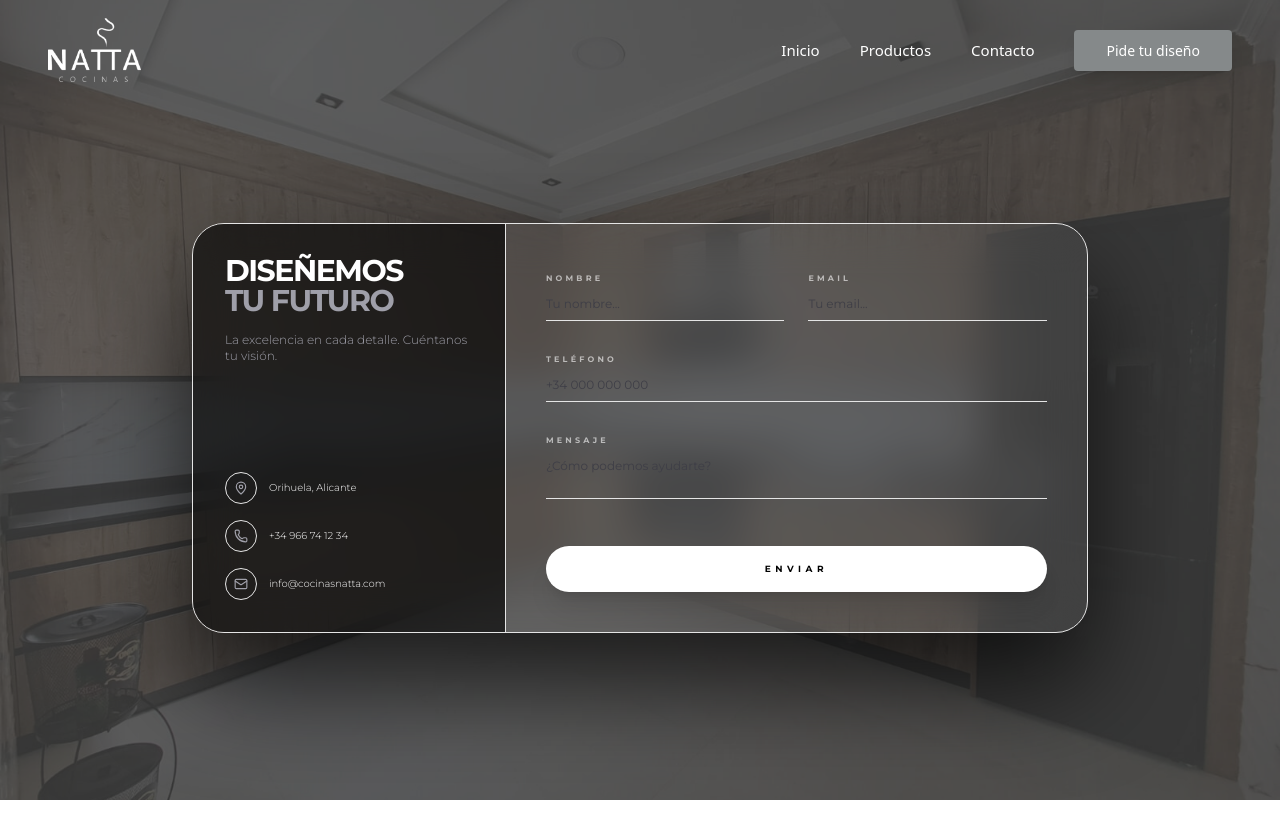
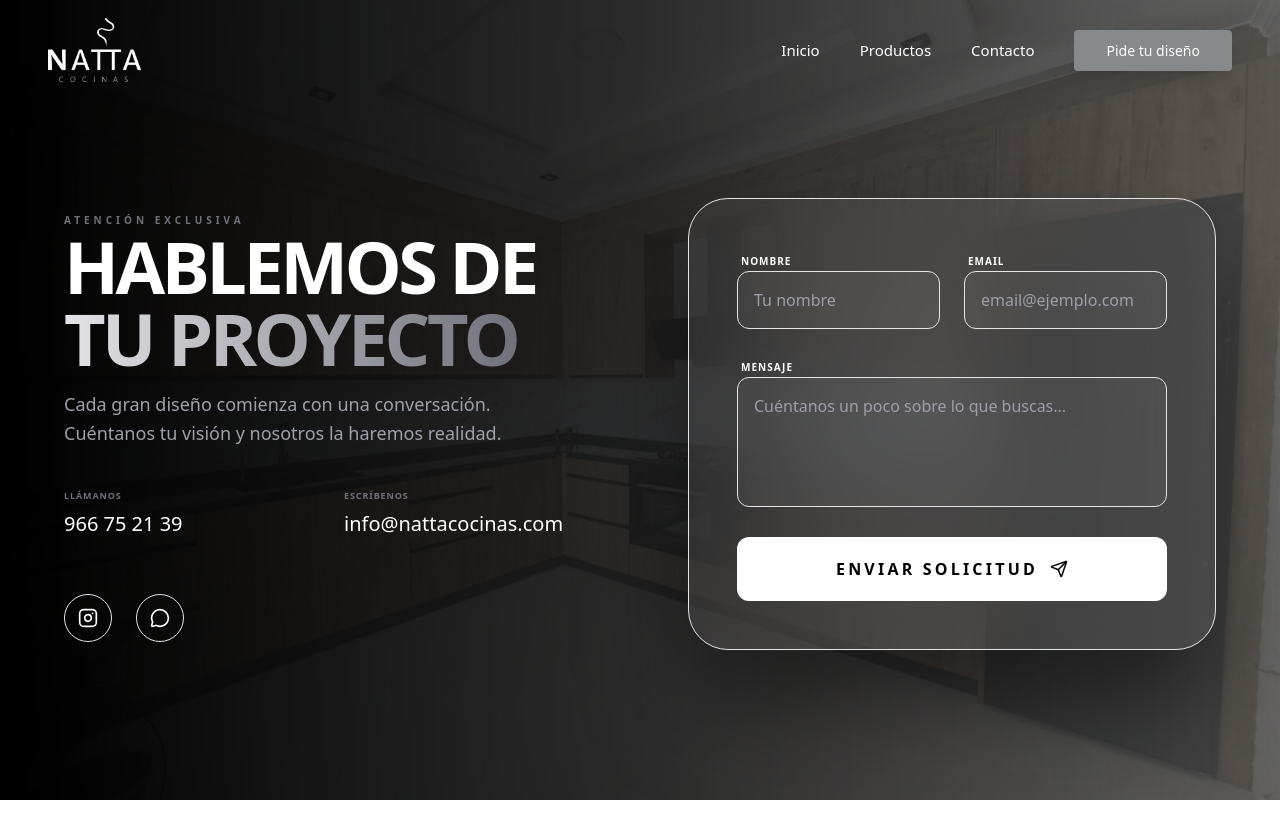
Before and after one commit to var-o18/cocinasnatta-web, a Next.js app in the folder cocinasnatta-frontend/: page /contacto in a window 1280 px wide. Built offline with nearby package versions, Linux system fonts and the light colour scheme.

Commit message:
feat: realizado cambios entre secciones de home y remodelado el formulario

```diff
--- a/cocinasnatta-frontend/app/globals.css
+++ b/cocinasnatta-frontend/app/globals.css
@@ -117,3 +117,12 @@ html {
 .font-monserrat {
   font-family: 'Montserrat', sans-serif;
 }
+
+@keyframes ken-burns {
+  0% { transform: scale(1); }
+  100% { transform: scale(1.15); }
+}
+
+.animate-ken-burns {
+  animation: ken-burns 20s ease-in-out infinite alternate;
+}
--- a/cocinasnatta-frontend/components/sections/ContactForm.tsx
+++ b/cocinasnatta-frontend/components/sections/ContactForm.tsx
@@ -2,7 +2,7 @@
 
 import React, { useState } from "react";
 import Image from "next/image";
-import { Send, MapPin, Phone, Mail } from "lucide-react";
+import { Send, Phone, Mail, MessageCircle } from "lucide-react";
 
 export default function ContactForm() {
   const [formData, setFormData] = useState({
@@ -14,119 +14,109 @@ export default function ContactForm() {
 
   const handleSubmit = (e: React.FormEvent) => {
     e.preventDefault();
-    alert("Mensaje enviado con éxito.");
+    alert("Mensaje enviado con éxito. Nos pondremos en contacto contigo pronto.");
   };
 
   return (
-    <section className="relative min-h-screen lg:h-screen w-full flex items-center justify-center pt-40 pb-20 lg:pt-24 lg:pb-10 px-4 bg-[#1A1A1A]">
-      {/* Fondo con Imagen */}
-      <div className="absolute inset-0 z-0 transition-opacity duration-1000">
-        <div className="absolute inset-0 bg-black/50 z-10" />
+    <section className="relative min-h-screen w-full flex items-center justify-center pt-32 pb-20 px-4 bg-[#0A0A0A] overflow-hidden">
+      {/* Fondo Cinematográfico con Efecto Ken Burns */}
+      <div className="absolute inset-0 z-0">
+        <div className="absolute inset-0 bg-gradient-to-r from-black via-black/60 to-transparent z-10" />
         <Image
           src="/assets/fotoporquecocinasnatta.png"
           alt="Cocinas Natta Interior"
           fill
-          className="object-cover"
+          className="object-cover opacity-60 animate-ken-burns"
           priority
         />
       </div>
 
-      <div className="relative z-20 w-full max-w-4xl font-monserrat">
-        <div className="flex flex-col md:flex-row items-stretch rounded-[2rem] overflow-hidden shadow-[0_50px_100px_rgba(0,0,0,0.7)] border border-white/10 backdrop-blur-xl">
+      <div className="relative z-20 w-full max-w-6xl flex flex-col lg:flex-row items-center gap-16 lg:gap-24">
 
-          {/* Lado Izquierdo: Info Compacta */}
-          <div className="md:w-[35%] bg-black/60 p-8 flex flex-col justify-between text-white border-b md:border-b-0 md:border-r border-white/5">
-            <div className="space-y-4 pt-12 md:pt-0">
-              <h2 className="text-3xl md:text-3xl font-bold uppercase tracking-tighter leading-none">
-                DISEÑEMOS <br />
-                <span className="text-zinc-400">TU FUTURO</span>
-              </h2>
-              <p className="text-zinc-400 font-light text-xs">
-                La excelencia en cada detalle. Cuéntanos tu visión.
+        {/* Lado Izquierdo: Texto Editorial y Contacto Directo */}
+        <div className="lg:w-1/2 space-y-10 text-white">
+          <div className="space-y-4">
+            <span className="text-zinc-500 uppercase tracking-[0.4em] text-[10px] font-bold">Atención Exclusiva</span>
+            <h1 className="text-5xl md:text-7xl font-bold uppercase tracking-tighter leading-none">
+              Hablemos de <br />
+              <span className="text-transparent bg-clip-text bg-gradient-to-r from-zinc-200 to-zinc-500">tu proyecto</span>
+            </h1>
+            <p className="text-zinc-400 font-light text-lg max-w-md leading-relaxed">
+              Cada gran diseño comienza con una conversación. Cuéntanos tu visión y nosotros la haremos realidad.
             </p>
           </div>
 
-            <div className="space-y-4 mt-8">
-              <div className="flex items-center gap-3">
-                <div className="w-8 h-8 rounded-full border border-white/10 flex items-center justify-center text-zinc-400">
-                  <MapPin size={14} />
+          <div className="grid grid-cols-1 md:grid-cols-2 gap-8">
+            <div className="space-y-2">
+              <p className="text-zinc-500 uppercase text-[9px] tracking-widest font-bold">Llámanos</p>
+              <a href="tel:966752139" className="text-xl font-light hover:text-zinc-400 transition-colors">966 75 21 39</a>
             </div>
-                <p className="text-[10px] font-light">Orihuela, Alicante</p>
-              </div>
-              <div className="flex items-center gap-3">
-                <div className="w-8 h-8 rounded-full border border-white/10 flex items-center justify-center text-zinc-400">
-                  <Phone size={14} />
-                </div>
-                <p className="text-[10px] font-light">+34 966 74 12 34</p>
-              </div>
-              <div className="flex items-center gap-3">
-                <div className="w-8 h-8 rounded-full border border-white/10 flex items-center justify-center text-zinc-400">
-                  <Mail size={14} />
-                </div>
-                <p className="text-[10px] font-light">info@cocinasnatta.com</p>
-              </div>
+            <div className="space-y-2">
+              <p className="text-zinc-500 uppercase text-[9px] tracking-widest font-bold">Escríbenos</p>
+              <a href="mailto:info@nattacocinas.com" className="text-xl font-light hover:text-zinc-400 transition-colors">info@nattacocinas.com</a>
             </div>
           </div>
 
-          {/* Lado Derecho: Formulario "Cuadradico" */}
-          <div className="md:w-[65%] bg-white/5 p-8 md:p-10">
+          <div className="flex gap-6 pt-4">
+            <a href="https://www.instagram.com/nattacocinas/" target="_blank" rel="noopener noreferrer" className="w-12 h-12 rounded-full border border-white/10 flex items-center justify-center hover:bg-white hover:text-black transition-all duration-500">
+              <svg width="20" height="20" viewBox="0 0 24 24" fill="none" stroke="currentColor" strokeWidth="2" strokeLinecap="round" strokeLinejoin="round">
+                <rect x="2" y="2" width="20" height="20" rx="5" ry="5"></rect>
+                <path d="M16 11.37A4 4 0 1 1 12.63 8 4 4 0 0 1 16 11.37z"></path>
+                <line x1="17.5" y1="6.5" x2="17.51" y2="6.5"></line>
+              </svg>
+            </a>
+            <a href="https://wa.me/34966752139" target="_blank" rel="noopener noreferrer" className="w-12 h-12 rounded-full border border-white/10 flex items-center justify-center hover:bg-white hover:text-black transition-all duration-500">
+              <MessageCircle size={20} />
+            </a>
+          </div>
+        </div>
+
+        {/* Lado Derecho: Formulario Glassmorphism */}
+        <div className="lg:w-1/2 w-full">
+          <div className="bg-white/5 backdrop-blur-2xl p-8 md:p-12 rounded-[2.5rem] border border-white/10 shadow-[0_50px_100px_rgba(0,0,0,0.5)]">
             <form onSubmit={handleSubmit} className="space-y-6">
               <div className="grid grid-cols-1 md:grid-cols-2 gap-6">
-                <div className="space-y-1">
-                  <label className="text-[8px] uppercase tracking-[0.4em] font-bold text-white opacity-60">Nombre</label>
+                <div className="space-y-2">
+                  <label className="text-[10px] uppercase tracking-widest text-white ml-1 font-bold">Nombre</label>
                   <input
                     type="text"
+                    placeholder="Tu nombre"
+                    className="w-full bg-white/5 border border-white/10 rounded-xl px-4 py-4 text-white focus:outline-none focus:border-white transition-all placeholder:text-zinc-400"
                     required
-                    className="w-full bg-transparent border-b border-white/10 px-0 py-2 text-white focus:outline-none focus:border-white transition-all placeholder:text-zinc-700 text-xs"
-                    placeholder="Tu nombre..."
-                    onChange={(e) => setFormData({...formData, nombre: e.target.value})}
                   />
                 </div>
-                <div className="space-y-1">
-                  <label className="text-[8px] uppercase tracking-[0.4em] font-bold text-white opacity-60">Email</label>
+                <div className="space-y-2">
+                  <label className="text-[10px] uppercase tracking-widest text-white ml-1 font-bold">Email</label>
                   <input
                     type="email"
+                    placeholder="email@ejemplo.com"
+                    className="w-full bg-white/5 border border-white/10 rounded-xl px-4 py-4 text-white focus:outline-none focus:border-white transition-all placeholder:text-zinc-400"
                     required
-                    className="w-full bg-transparent border-b border-white/10 px-0 py-2 text-white focus:outline-none focus:border-white transition-all placeholder:text-zinc-700 text-xs"
-                    placeholder="Tu email..."
-                    onChange={(e) => setFormData({...formData, email: e.target.value})}
                   />
                 </div>
               </div>
 
-              <div className="space-y-1">
-                <label className="text-[8px] uppercase tracking-[0.4em] font-bold text-white opacity-60">Teléfono</label>
-                <input
-                  type="tel"
-                  className="w-full bg-transparent border-b border-white/10 px-0 py-2 text-white focus:outline-none focus:border-white transition-all placeholder:text-zinc-700 text-xs"
-                  placeholder="+34 000 000 000"
-                  onChange={(e) => setFormData({...formData, telefono: e.target.value})}
-                />
-              </div>
-
-              <div className="space-y-1">
-                <label className="text-[8px] uppercase tracking-[0.4em] font-bold text-white opacity-60">Mensaje</label>
+              <div className="space-y-2">
+                <label className="text-[10px] uppercase tracking-widest text-white ml-1 font-bold">Mensaje</label>
                 <textarea
-                  rows={2}
+                  placeholder="Cuéntanos un poco sobre lo que buscas..."
+                  rows={4}
+                  className="w-full bg-white/5 border border-white/10 rounded-xl px-4 py-4 text-white focus:outline-none focus:border-white transition-all placeholder:text-zinc-400 resize-none"
                   required
-                  className="w-full bg-transparent border-b border-white/10 px-0 py-2 text-white focus:outline-none focus:border-white transition-all placeholder:text-zinc-700 text-xs resize-none"
-                  placeholder="¿Cómo podemos ayudarte?"
-                  onChange={(e) => setFormData({...formData, mensaje: e.target.value})}
                 ></textarea>
               </div>
 
-              <div className="pt-4">
               <button
                 type="submit"
-                  className="w-full px-12 py-4 bg-white text-black text-[9px] uppercase tracking-[0.5em] font-bold rounded-full hover:bg-zinc-200 transition-all duration-500 shadow-xl"
+                className="w-full bg-white text-black font-bold uppercase tracking-[0.2em] py-5 rounded-xl hover:bg-zinc-200 transition-all duration-500 flex items-center justify-center gap-3 group"
               >
-                  Enviar
+                Enviar Solicitud
+                <Send size={18} className="group-hover:translate-x-1 group-hover:-translate-y-1 transition-transform" />
               </button>
-              </div>
             </form>
           </div>
+        </div>
 
-        </div>
       </div>
     </section>
   );
--- a/cocinasnatta-frontend/components/sections/Hero.tsx
+++ b/cocinasnatta-frontend/components/sections/Hero.tsx
@@ -19,11 +19,13 @@ export default function Hero() {
       <div
         className="absolute inset-0 z-0 transition-opacity duration-300"
         style={{
-          opacity: Math.max(0, 1 - scrollY / 800),
+          opacity: Math.max(0, 1 - scrollY / 1200),
           transform: `scale(${1 + scrollY * 0.0003})`
         }}
       >
         <div className="absolute inset-0 bg-black/30 z-10" />
+        {/* Degradado inferior más largo y denso */}
+        <div className="absolute inset-0 z-20 bg-gradient-to-t from-black via-black/40 to-transparent h-full" />
         <Image
           src="/assets/hero_image.png"
           alt="Cocinas Natta Design"
```
Also changed, not shown: cocinasnatta-frontend/components/sections/Showroom.tsx (+6 -1 lines), cocinasnatta-frontend/components/sections/WhyNatta.tsx (+27 -15 lines). Lines whose indentation alone changed are shown as unchanged.
